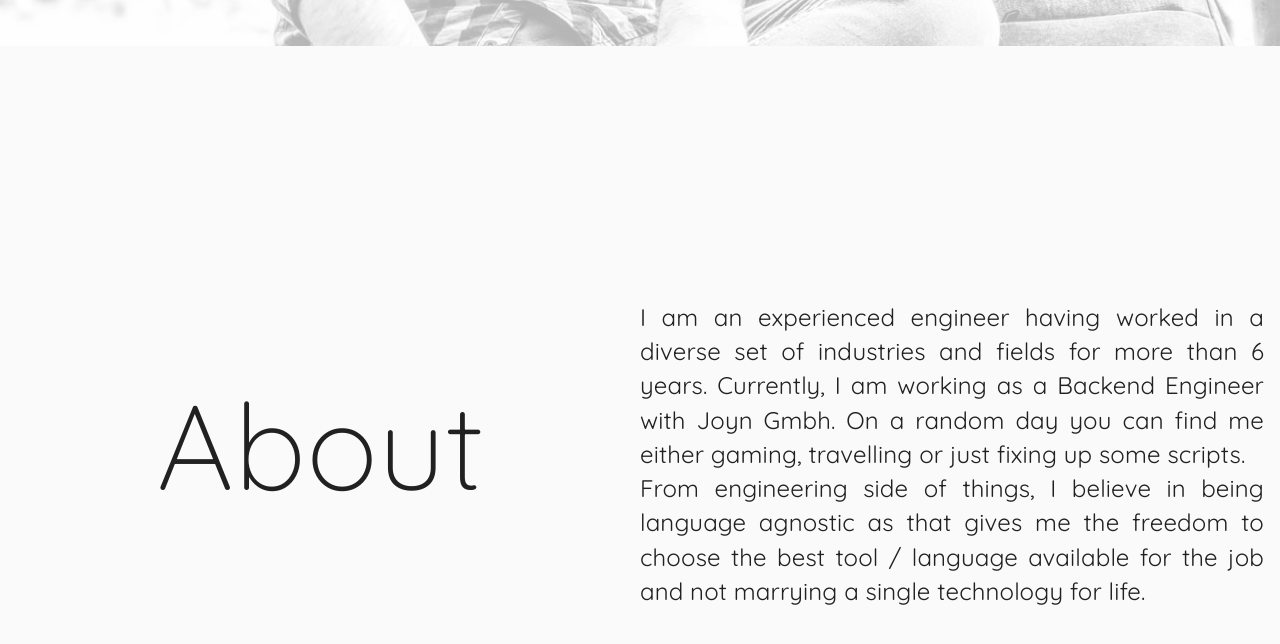
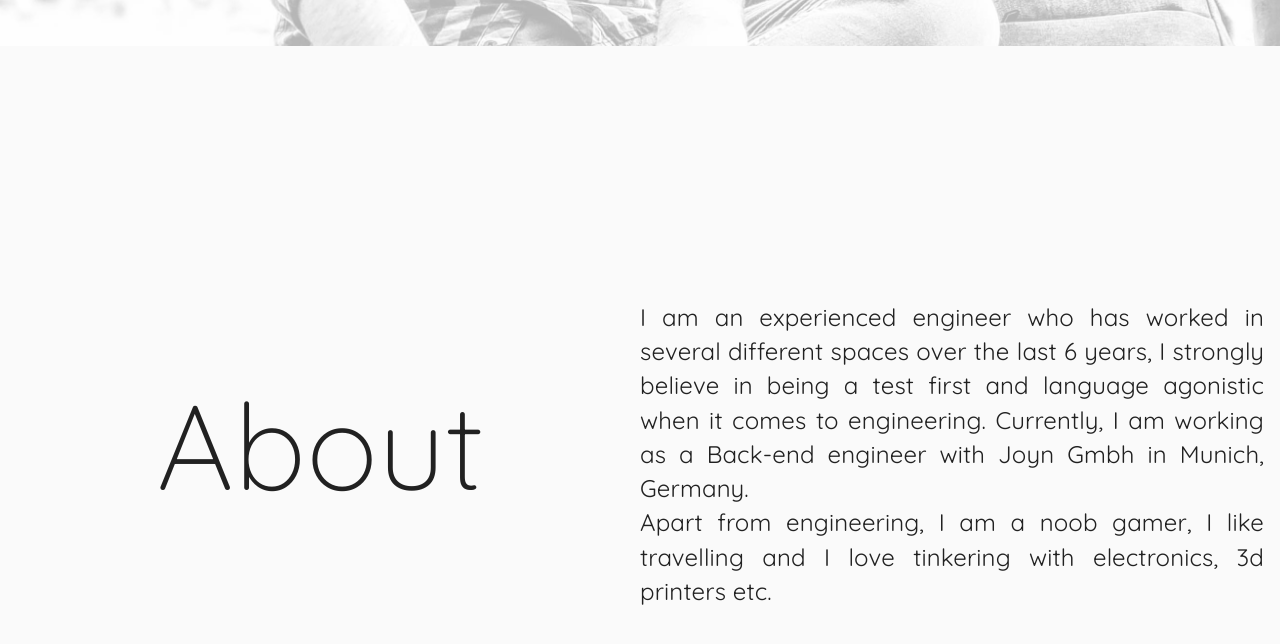
Before and after one commit to malikfaik/faik.in, a Next.js app: page / in a window 1280 px wide. Shown: the part 754-1398 px from the top of the page. Built offline with nearby package versions, Linux system fonts and the light colour scheme.

Commit message:
chore: updated about and experience section

```diff
--- a/src/components/about-section/about-content.ts
+++ b/src/components/about-section/about-content.ts
@@ -1,4 +1,4 @@
 export default {
   body:
-    'I am an experienced engineer having worked in a diverse set of industries and fields for more than 6 years. Currently, I am working as a Backend Engineer with Joyn Gmbh. On a random day you can find me either gaming, travelling or just fixing up some scripts. \nFrom engineering side of things, I believe in being language agnostic as that gives me the freedom to choose the best tool / language available for the job and not marrying a single technology for life.'
+    'I am an experienced engineer who has worked in several different spaces over the last 6 years, I strongly believe in being a test first and language agonistic when it comes to engineering. Currently, I am working as a Back-end engineer with Joyn Gmbh in Munich, Germany. \nApart from engineering, I am a noob gamer, I like travelling and I love tinkering with electronics, 3d printers etc.'
 }
--- a/src/components/experience-section/experience-content.ts
+++ b/src/components/experience-section/experience-content.ts
@@ -5,7 +5,7 @@ export default [
     id: '1',
     img: '/logos/joyn.svg',
     className: 'bullet',
-    description:'Coming soon!',
+    description:'I currently working at Joyn as a Back-end Engineer with some inclination towards DevOps within the content ingestion team, My work primarily involves developing high throughput services and pipelines for content ingestion, improving existing pipelines by making them more leaner and maintainable.',
     from: new Date('02-01-2021'.replace(/-/g, '/')),
     to: null
   },
@@ -16,7 +16,7 @@ export default [
     img: '/logos/trivago.svg',
     className: 'bullet',
     description:
-      'I have been working at Trivago as a cross functional engineer, primarily handling Back-end and Dev-Ops topics.\nMy main work involves shipping new features and supporting the team with maintaince or sometimes upgrade of legacy features or services in an agile environment, foster knowledge sharing within the team on different topics and collaborating with different teams while developing new features.',
+      'I was working at Trivago as a cross functional engineer, primarily handling Back-end and Dev-Ops topics.\nMy main work involves shipping new features and supporting the team with maintaince or sometimes upgrade of legacy features or services in an agile environment, foster knowledge sharing within the team on different topics and collaborating with different teams while developing new features.',
     from: new Date('01-15-2020'.replace(/-/g, '/')),
     to: new Date('02-01-2021'.replace(/-/g, '/'))
   },
```
